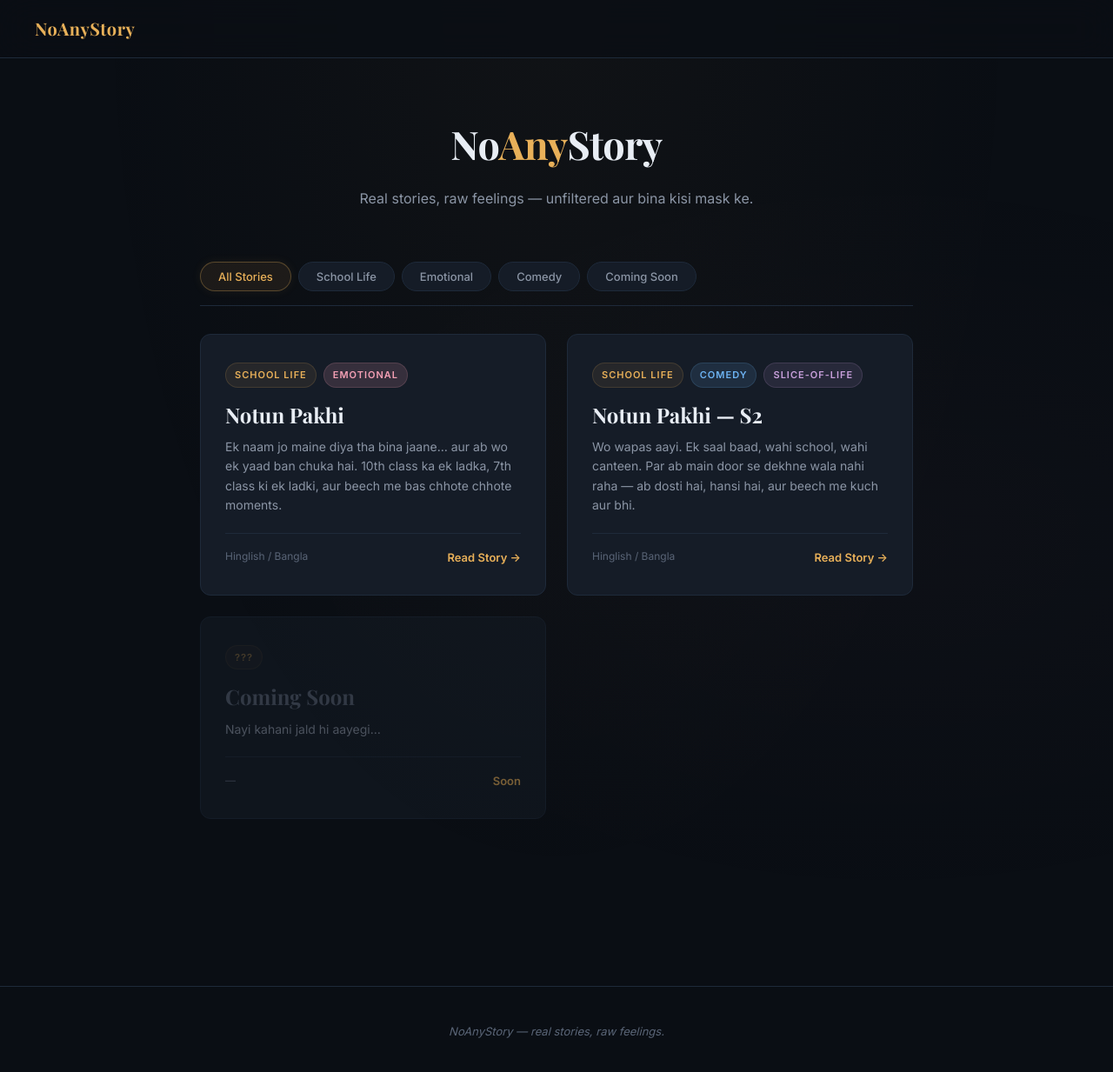
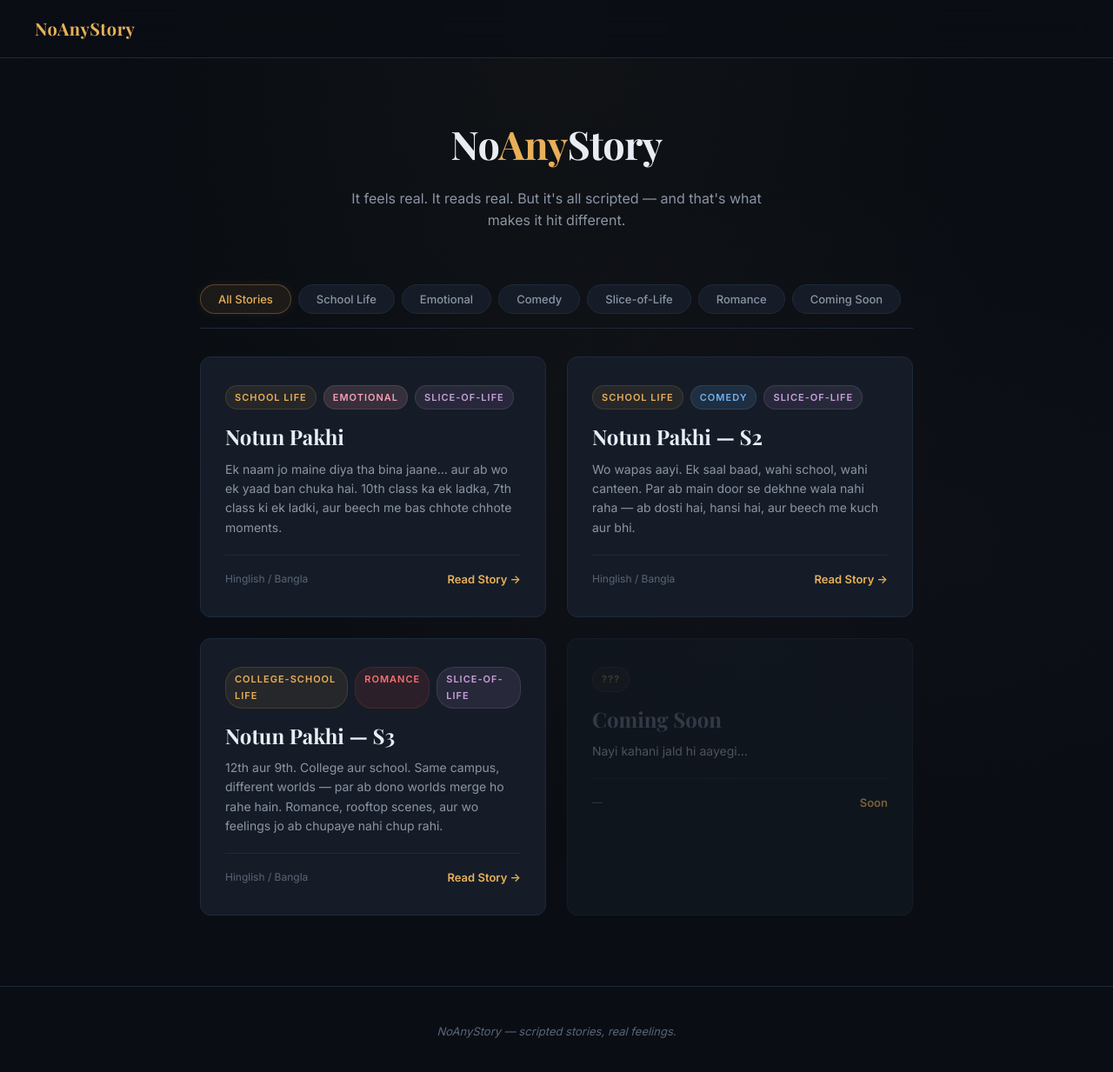
Before and after one commit to GamerCr4cked/NoAnyStory, a Jekyll site: the page built from index.md, in a window 1280 px wide and 1237 px high. Shown: the top 1233 px of the window at 87% size. Built offline with Jekyll 4.4.1, drawn with Linux system fonts in a browser that asks for light colours; some web fonts are replaced.

Commit message:
some changes

```diff
--- a/_layouts/default.html
+++ b/_layouts/default.html
@@ -19,7 +19,7 @@
     </div>
 
     <div class="site-footer">
-      <em>NoAnyStory — real stories, raw feelings.</em>
+      <em>NoAnyStory — scripted stories, real feelings.</em>
     </div>
   </div>
 </body>
--- a/_layouts/story.html
+++ b/_layouts/story.html
@@ -36,7 +36,7 @@
     </div>
 
     <div class="site-footer">
-      <em>NoAnyStory — real stories, raw feelings.</em>
+      <em>NoAnyStory — scripted stories, real feelings.</em>
     </div>
   </div>
 
--- a/index.md
+++ b/index.md
@@ -5,7 +5,7 @@ title: NoAnyStory
 
 <div class="home-header">
   <h1>No<span>Any</span>Story</h1>
-  <p>Real stories, raw feelings — unfiltered aur bina kisi mask ke.</p>
+  <p>It feels real. It reads real. But it's all scripted — and that's what makes it hit different.</p>
 </div>
 
 <div class="nav-tabs" id="navTabs">
@@ -13,15 +13,18 @@ title: NoAnyStory
   <button class="nav-tab" data-filter="school-life">School Life</button>
   <button class="nav-tab" data-filter="emotional">Emotional</button>
   <button class="nav-tab" data-filter="comedy">Comedy</button>
+  <button class="nav-tab" data-filter="slice-of-life">Slice-of-Life</button>
+  <button class="nav-tab" data-filter="romance">Romance</button>
   <button class="nav-tab" data-filter="coming-soon">Coming Soon</button>
 </div>
 
 <div class="stories-grid" id="storiesGrid">
 
-  <a href="{{ '/stories/notun-pakhi' | relative_url }}" class="story-card" data-tags="school-life emotional">
+  <a href="{{ '/stories/notun-pakhi' | relative_url }}" class="story-card" data-tags="school-life emotional slice-of-life">
     <div class="card-genre">
       <span class="tag">School Life</span>
       <span class="tag mood">Emotional</span>
+      <span class="tag" style="background: rgba(201, 160, 220, 0.1); color: #c9a0dc; border-color: rgba(201, 160, 220, 0.15);">Slice-of-Life</span>
     </div>
     <h3>Notun Pakhi</h3>
     <p class="card-desc">Ek naam jo maine diya tha bina jaane… aur ab wo ek yaad ban chuka hai. 10th class ka ek ladka, 7th class ki ek ladki, aur beech me bas chhote chhote moments.</p>
@@ -39,6 +42,20 @@ title: NoAnyStory
     </div>
     <h3>Notun Pakhi — S2</h3>
     <p class="card-desc">Wo wapas aayi. Ek saal baad, wahi school, wahi canteen. Par ab main door se dekhne wala nahi raha — ab dosti hai, hansi hai, aur beech me kuch aur bhi.</p>
+    <div class="card-footer">
+      <span class="card-lang">Hinglish / Bangla</span>
+      <span class="read-link">Read Story →</span>
+    </div>
+  </a>
+
+  <a href="{{ '/stories/notun-pakhi-s3' | relative_url }}" class="story-card" data-tags="school-life romance slice-of-life">
+    <div class="card-genre">
+      <span class="tag">College-School Life</span>
+      <span class="tag" style="background: rgba(239, 68, 68, 0.1); color: #f87171; border-color: rgba(239, 68, 68, 0.15);">Romance</span>
+      <span class="tag" style="background: rgba(201, 160, 220, 0.1); color: #c9a0dc; border-color: rgba(201, 160, 220, 0.15);">Slice-of-Life</span>
+    </div>
+    <h3>Notun Pakhi — S3</h3>
+    <p class="card-desc">12th aur 9th. College aur school. Same campus, different worlds — par ab dono worlds merge ho rahe hain. Romance, rooftop scenes, aur wo feelings jo ab chupaye nahi chup rahi.</p>
     <div class="card-footer">
       <span class="card-lang">Hinglish / Bangla</span>
       <span class="read-link">Read Story →</span>
```
Also changed, not shown: stories/notun-pakhi-s2.html (+1 -0 lines), stories/notun-pakhi.html (+1 -1 lines).
